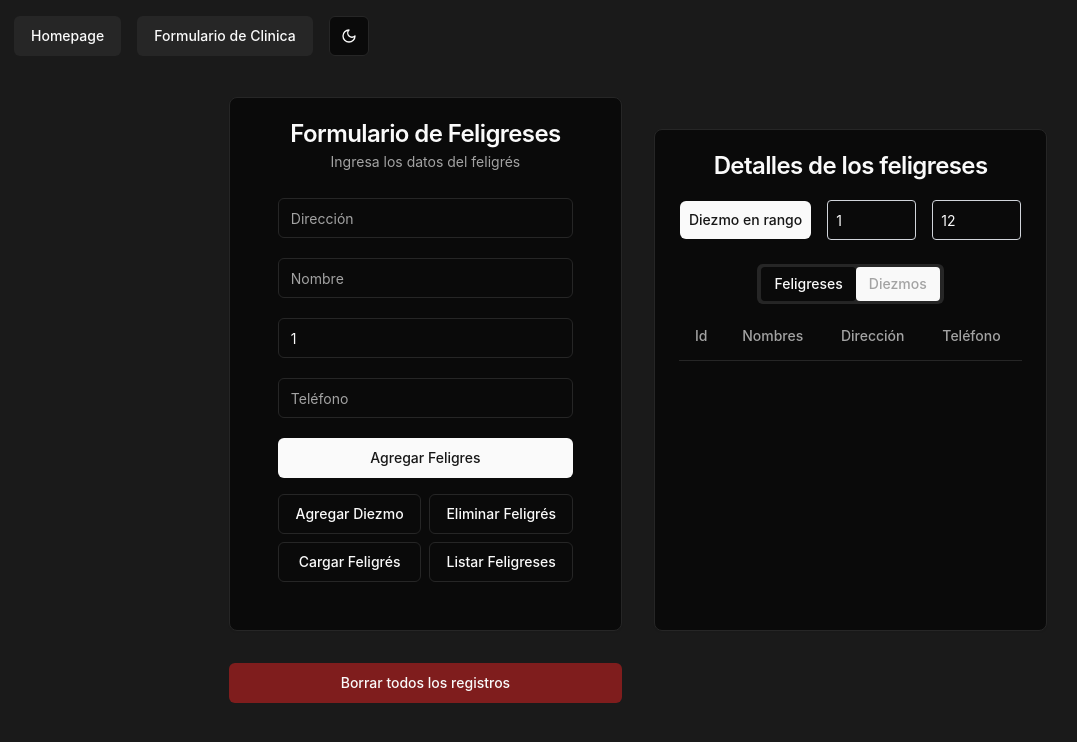
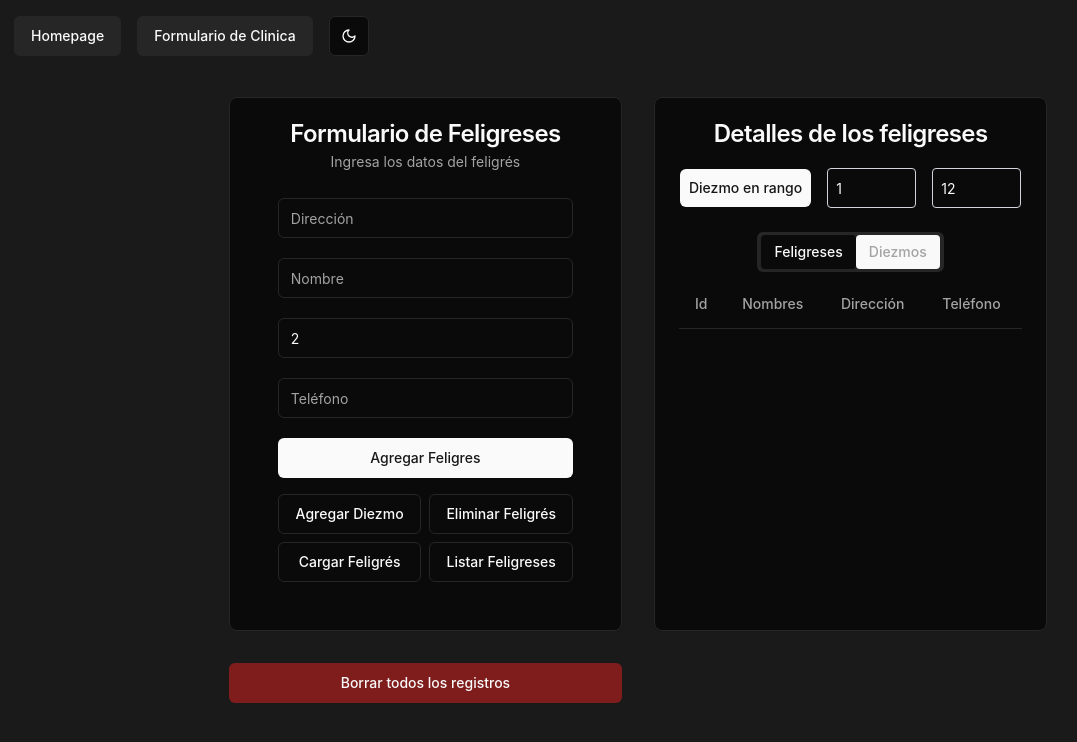
Before and after one commit to Ralfaro17/AED, a React (Vite) app in the folder laboratorio4/: page /parishioners in a window 1280 px wide. Shown: the top 742 px of the page, without its empty margins (2-1079 px from the left). Built offline with nearby package versions, Linux system fonts and the light colour scheme.

Commit message:
fix parishioner form

```diff
--- a/laboratorio4/src/components/tabs/appointments-tab.tsx
+++ b/laboratorio4/src/components/tabs/appointments-tab.tsx
@@ -412,7 +412,6 @@ function AppointmentsTab() {
       localStorage.setItem('appointmentLastId', JSON.stringify(data.id));
       lastAppointmentId = Number.parseInt(data.id);
       setFocus('id');
-      console.log(lastAppointmentId);
       Swal.fire({
         title: 'Cita agregada',
         icon: 'success',
--- a/laboratorio4/src/pages/ParishionersForm.tsx
+++ b/laboratorio4/src/pages/ParishionersForm.tsx
@@ -44,6 +44,8 @@ interface Tithe {
 }
 
 function ParishionersForm() {
+  let lastParishionerId: number = Number.parseInt(JSON.parse(localStorage.getItem('parishionerLastId') || '1'));
+
   const MySwal = withReactContent(Swal);
   useEffect(() => {
     document.title = 'Formulario de feligreses';
@@ -82,7 +84,7 @@ function ParishionersForm() {
     address: string;
     phone: string;
   }>({
-    id: 0,
+    id: lastParishionerId + 1,
     name: '',
     address: '',
     phone: '',
@@ -103,6 +105,8 @@ function ParishionersForm() {
         Swal.fire('ID debe ser un número positivo.', '', 'warning');
         return;
       }
+      setFormData({ ...formData, [name]: +value });
+      return
     }
 
     setFormData({ ...formData, [name]: value });
@@ -110,6 +114,7 @@ function ParishionersForm() {
 
   // Función para agregar un feligrés
   const handleAddParishioner = () => {
+
     const existingParishioner = Enumerable.from(parishioners).firstOrDefault(
       (p) => p.id === formData.id
     );
@@ -137,6 +142,17 @@ function ParishionersForm() {
       });
     } else {
       // Si el feligrés no existe, lo agrega al array
+      if(formData.id != lastParishionerId + 1) {
+        Swal.fire({
+          title: 'Error',
+          text: 'El id de una nueva cita debe ser consecutivo',
+          icon: 'error',
+          confirmButtonText: 'ok',
+        });
+        return;
+      }
+      lastParishionerId = formData.id;
+      localStorage.setItem('parishionerLastId', JSON.stringify(formData.id));
       const updatedParishioners = [
         ...parishioners,
         { ...formData, quantity: 0, month: '' },
@@ -146,10 +162,11 @@ function ParishionersForm() {
       saveArray(updatedParishioners); // Guardar en localStorage
 
       Swal.fire('Feligrés agregado', '', 'success');
+      setFormData({ id: lastParishionerId + 1, name: '', address: '', phone: '' });
     }
 
     // Limpiar el formulario
-    setFormData({ id: 0, name: '', address: '', phone: '' }); // Resetear los campos a valores vacíos
+    setFormData({ id: lastParishionerId + 1, name: '', address: '', phone: '' }); // Resetear los campos a valores vacíos
   };
   // Función para eliminar un feligrés
   const handleAddTithe = () => {
@@ -502,7 +519,7 @@ function ParishionersForm() {
 
         // Filtra el feligrés seleccionado
         const parishioner = Enumerable.from(parishioners)
-          .where((p) => p.id === selectedParishionerID)
+          .where((p) => p.id.toString() === selectedParishionerID)
           .firstOrDefault();
         console.log('Feligrés seleccionado:', parishioner);
         if (parishioner) {
@@ -643,16 +660,12 @@ function ParishionersForm() {
 
                   <Input
                     placeholder="Id"
-                    value={parishioners.length + 1}
+                    value={formData.id.toString()}
                     type="number"
-                    {...register('id', {
-                      required: 'El id es obligatorio',
-                      min: {
-                        value: 1,
-                        message: 'El Id no puede ser menor a 1',
-                      },
-                    })}
-                    onChange={handleInputChange}
+                    onChange={(e) => {
+                      const newFormData = { ...formData, id: Number(e.target.value) };
+                      setFormData(newFormData);
+                    }}
                   />
                   {errors.id && (
                     <p className="text-red-500">{errors.id?.message as string}</p>
@@ -701,7 +714,7 @@ function ParishionersForm() {
         </CardHeader>
       </Card>
 
-      <Card className="w-full mt-8">
+      <Card className="w-full h-full">
         <CardHeader>
           <CardTitle>Detalles de los feligreses</CardTitle>
           <div className="flex gap-4 justify-around flex-col md:flex-row">
@@ -743,7 +756,7 @@ function ParishionersForm() {
           </div>
         </CardHeader>
 
-        <CardContent>
+        <CardContent className="max-h-[25rem] overflow-auto">
           <Tabs defaultValue="parishioners">
             <TabsList>
               <div className="flex flex-nowrap">
```
